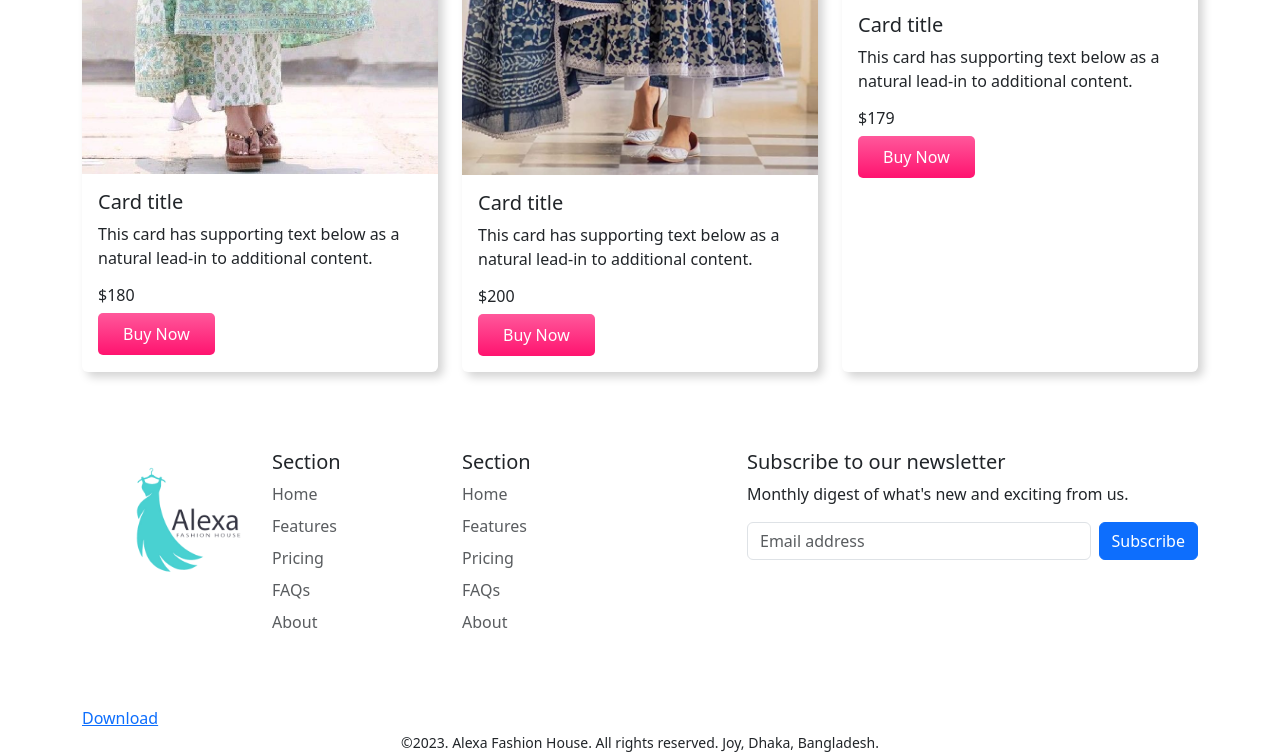
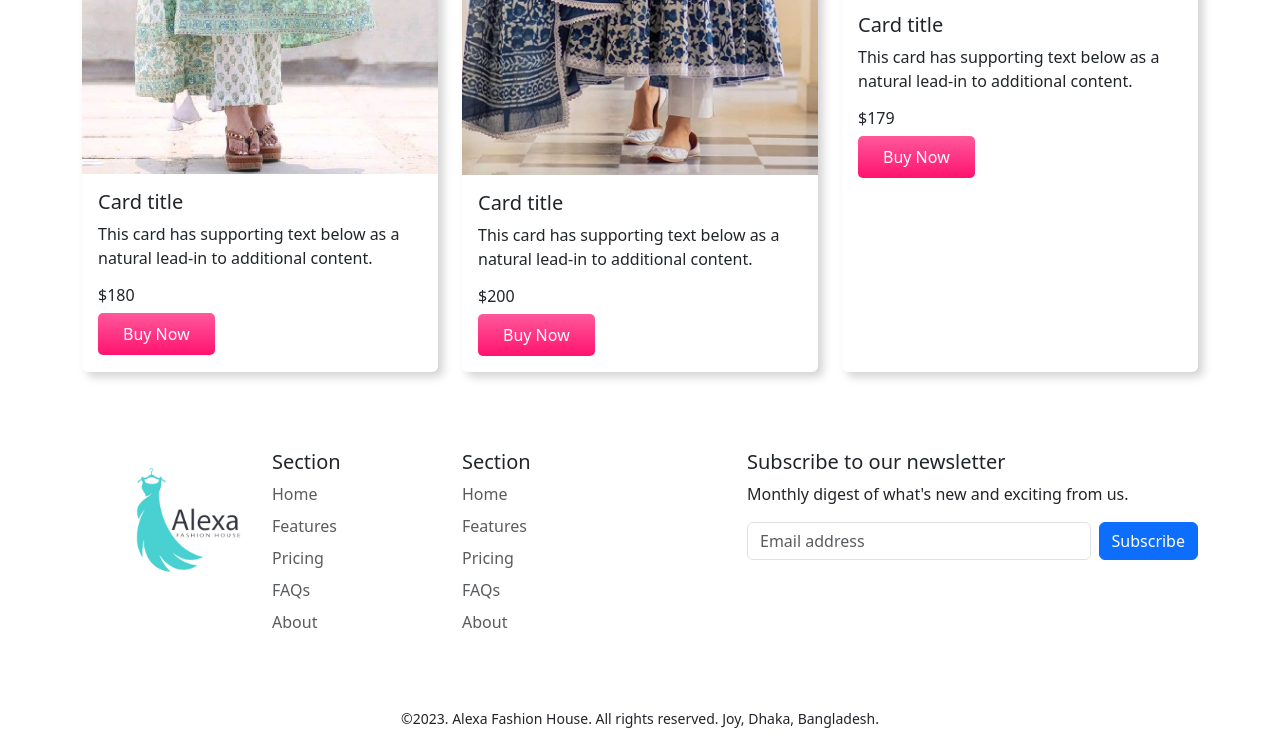
Before and after one commit to joybarmon10/Alexa-Fashion-House, a plain HTML site: page index.html in a window 1280 px wide. Shown: the part 2659-3413 px from the top of the page. After the commit the page ends 3389 px from the top, so only its background shows below. Drawn offline with nearby package versions, Linux system fonts and the light colour scheme.

Commit message:
done my commit

```diff
--- a/index.html
+++ b/index.html
@@ -292,7 +292,7 @@
             </div>
         </div>
     </footer>
-    <a download="" href="images/cover/cover-2.png">Download</a>
+
 
     <footer class="last-footer">
         <small>©2023. Alexa Fashion House. All rights reserved. Joy, Dhaka, Bangladesh.</small>
```
